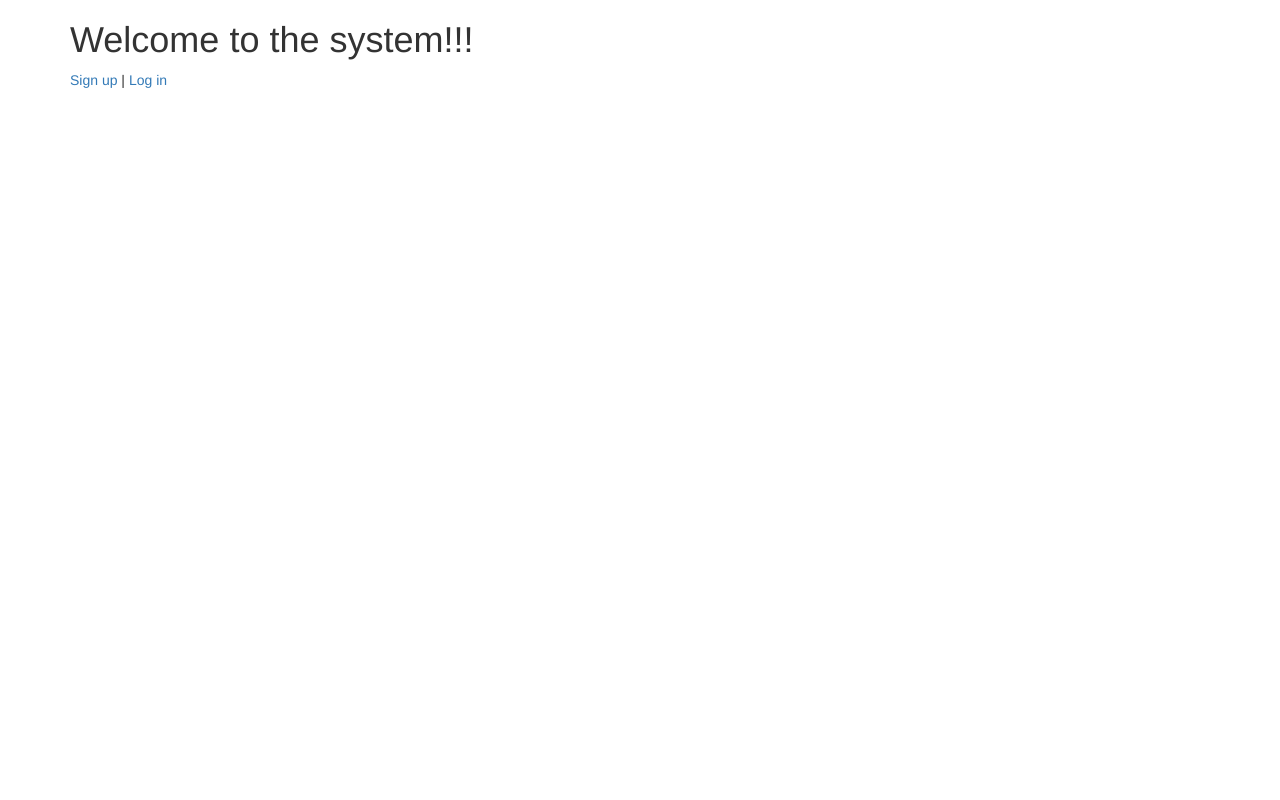
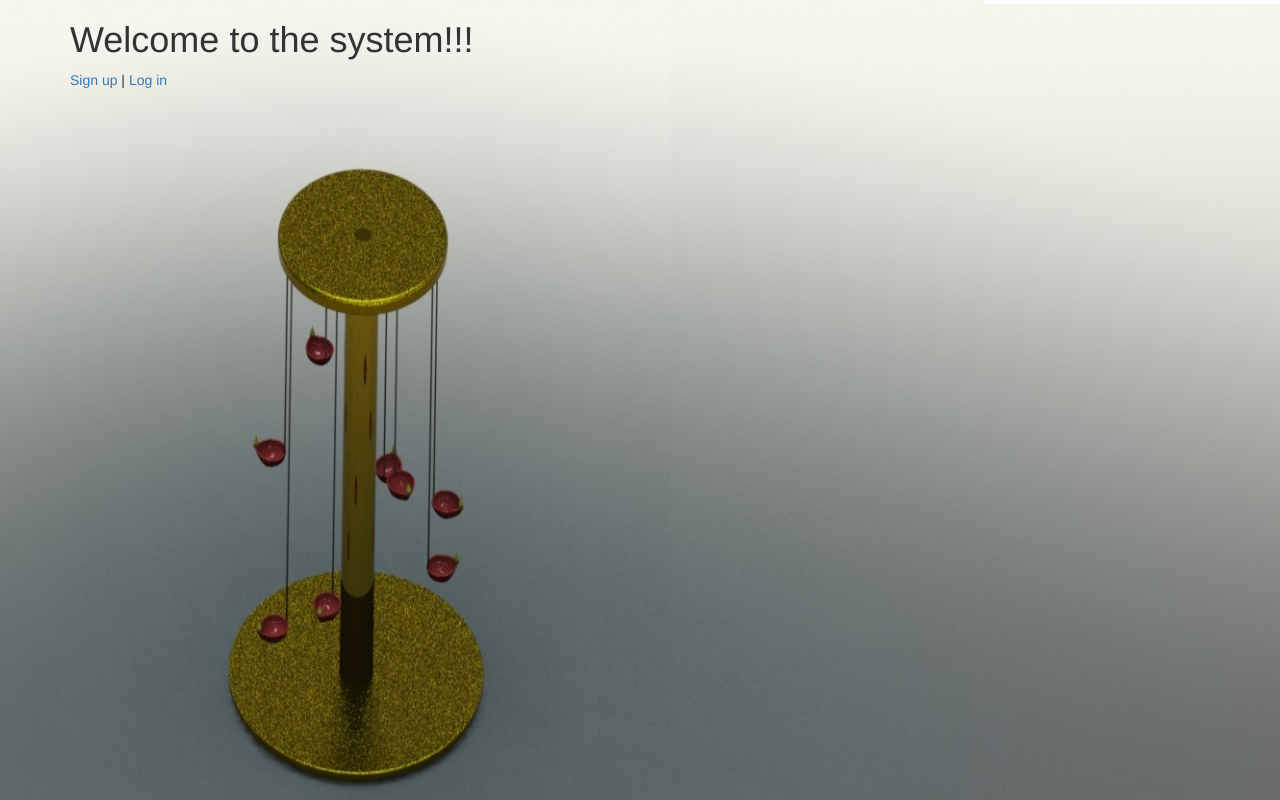
Before and after one commit to MelakaNimantha/IoT_Pahana, a Django app: page / in a window 1280 px wide. Run offline with Django 3.2, Linux system fonts and the light colour scheme; some libraries are stand-ins or nearby versions.

Commit message:
background pic

```diff
--- a/home/static/css/background.css
+++ b/home/static/css/background.css
@@ -1,2 +1,5 @@
 .backPic{
+    background-image: url("../img/image1.JPG");
+    background-repeat: no-repeat, repeat;
+    background-size: 100% 100%;
 }
```
